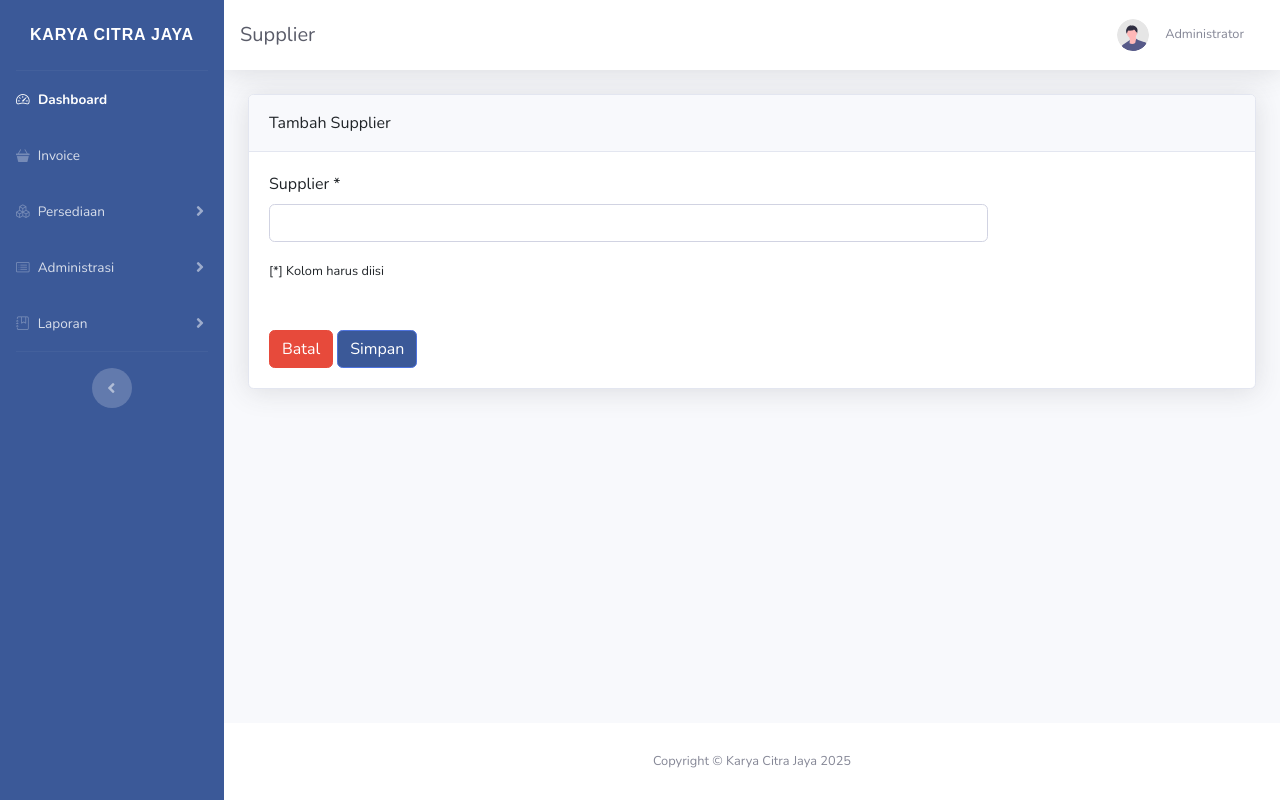
After one commit to nadiaamanda-22/karya_citra_jaya, a CodeIgniter app: page /karya_citra_jaya/supplier/addView in a window 1280 px wide. The commit adds this page. Run offline with CodeIgniter, Linux system fonts and the light colour scheme; some libraries are stand-ins or nearby versions.

Commit message:
feat : templating dan menu supplier

```diff
--- a/application/config/autoload.php
+++ b/application/config/autoload.php
@@ -1,5 +1,5 @@
 <?php
-defined('BASEPATH') OR exit('No direct script access allowed');
+defined('BASEPATH') or exit('No direct script access allowed');
 
 /*
 | -------------------------------------------------------------------
@@ -58,7 +58,7 @@ $autoload['packages'] = array();
 |
 |	$autoload['libraries'] = array('user_agent' => 'ua');
 */
-$autoload['libraries'] = array('database', 'Template');
+$autoload['libraries'] = array('database', 'Template', 'session', 'form_validation');
 
 /*
 | -------------------------------------------------------------------
--- /dev/null
+++ b/application/controllers/Supplier.php
@@ -0,0 +1,69 @@
+<?php
+defined('BASEPATH') or exit('No direct script access allowed');
+
+class Supplier extends CI_Controller
+{
+    public function index()
+    {
+        $data['title'] = 'Supplier';
+        $data['supplier'] = $this->db->get("t_supplier")->result();
+        $this->template->load('template/template', 'administrasi/supplier', $data);
+    }
+
+    public function addView()
+    {
+        $data['title'] = 'Supplier';
+        $this->template->load('template/template', 'administrasi/supplier_add', $data);
+    }
+
+    public function addData()
+    {
+        $this->form_validation->set_rules('supplier', 'Supplier', 'required');
+        if ($this->form_validation->run() != FALSE) {
+            $data = [
+                'supplier' => $this->input->post('supplier')
+            ];
+            $this->db->insert('t_supplier', $data);
+
+            $this->session->set_flashdata('message', 'berhasil tambah');
+            redirect('supplier');
+        } else {
+            $this->session->set_flashdata('message', 'error');
+            redirect('supplier/addView');
+        }
+    }
+
+    public function editView($id_supplier)
+    {
+        $data['title'] = 'Supplier';
+        $data['supplier'] = $this->db->query("SELECT * FROM t_supplier WHERE id_supplier='$id_supplier'")->row();
+        $this->template->load('template/template', 'administrasi/supplier_edit', $data);
+    }
+
+    public function editData($id_supplier)
+    {
+        $this->form_validation->set_rules('supplier', 'Supplier', 'required');
+        if ($this->form_validation->run() != FALSE) {
+            $data = [
+                'supplier' => $this->input->post('supplier')
+            ];
+            $this->db->where('id_supplier', $id_supplier);
+            $this->db->update('t_supplier', $data);
+
+            $this->session->set_flashdata('message', 'berhasil ubah');
+            redirect('supplier');
+        } else {
+            $this->session->set_flashdata('message', 'error');
+            redirect('supplier/editView/' . $id_supplier);
+        }
+    }
+
+    public function hapusData()
+    {
+        $id_supplier = $this->input->post('id');
+        $deleteData = $this->db->delete('t_supplier', ['id_supplier' => $id_supplier]);
+        if ($deleteData) {
+            echo json_encode('berhasil');
+        }
+    }
+}
--- /dev/null
+++ b/application/views/administrasi/supplier_add.php
@@ -0,0 +1,28 @@
+ <!-- Begin Page Content -->
+ <div class="container-fluid">
+     <div class="card shadow mb-4">
+         <div class="card-header py-3">
+             <p class="m-0">Tambah Supplier</p>
+         </div>
+         <div class="card-body">
+             <div class="row">
+                 <div class="col-md-9">
+                     <form action="<?= base_url('supplier/addData') ?>" method="post">
+                         <div class="mb-3">
+                             <label for="supplier" class="form-label">Supplier *</label>
+                             <input type="text" class="form-control" id="supplier" name="supplier">
+                             <?php if ($this->session->flashdata('message', 'error')): ?>
+                                 <small class="text-danger">Supplier harus diisi!</small>
+                             <?php endif; ?>
+                         </div>
+                         <div class="mb-5">
+                             <small>[*] Kolom harus diisi</small>
+                         </div>
+                         <a href="<?= base_url('supplier') ?>" class="btn btn-danger">Batal</a>
+                         <button type="submit" class="btn btn-primary">Simpan</button>
+                     </form>
+                 </div>
+             </div>
+         </div>
+     </div>
+ </div>
--- a/application/views/template/template.php
+++ b/application/views/template/template.php
@@ -2,30 +2,30 @@
 <html lang="en">
 
 <head>
-
     <meta charset="utf-8">
     <meta http-equiv="X-UA-Compatible" content="IE=edge">
     <meta name="viewport" content="width=device-width, initial-scale=1, shrink-to-fit=no">
     <meta name="description" content="">
     <meta name="author" content="">
 
+    <!-- template -->
     <title><?= $title ?></title>
     <link rel="icon" type="image/png" sizes="50x26" href="<?= base_url('assets/img/logo.png'); ?>">
+    <link href="<?= base_url('assets/') ?>vendor/fontawesome-free/css/all.min.css" rel="stylesheet" type="text/css">
+    <link href="<?= base_url('assets/') ?>css/custome.css" rel="stylesheet" type="text/css">
 
-    <!-- Custom fonts for this template-->
-    <link href="<?=base_url('assets/')?>vendor/fontawesome-free/css/all.min.css" rel="stylesheet" type="text/css">
-    <link href="<?=base_url('assets/')?>css/custome.css" rel="stylesheet" type="text/css">
-    <link
-        href="https://fonts.googleapis.com/css?family=Nunito:200,200i,300,300i,400,400i,600,600i,700,700i,800,800i,900,900i"
-        rel="stylesheet">
+    <!-- CDN -->
+    <link href="https://fonts.googleapis.com/css?family=Nunito:200,200i,300,300i,400,400i,600,600i,700,700i,800,800i,900,900i" rel="stylesheet">
+    <link href="https://cdn.jsdelivr.net/npm/bootstrap@5.3.3/dist/css/bootstrap.min.css" rel="stylesheet" integrity="sha384-QWTKZyjpPEjISv5WaRU9OFeRpok6YctnYmDr5pNlyT2bRjXh0JMhjY6hW+ALEwIH" crossorigin="anonymous">
+    <link rel="stylesheet" href="https://cdn.jsdelivr.net/npm/bootstrap-icons@1.11.3/font/bootstrap-icons.min.css">
+    <link rel="stylesheet" href="https://cdn.datatables.net/2.2.1/css/dataTables.dataTables.min.css">
 
-    <link href="https://cdn.jsdelivr.net/npm/bootstrap@5.3.3/dist/css/bootstrap.min.css" rel="stylesheet" integrity="sha384-QWTKZyjpPEjISv5WaRU9OFeRpok6YctnYmDr5pNlyT2bRjXh0JMhjY6hW+ALEwIH" crossorigin="anonymous">
-
-    <link rel="stylesheet" href="https://cdn.jsdelivr.net/npm/bootstrap-icons@1.11.3/font/bootstrap-icons.min.css">
+    <!-- CDN -->
+    <script src="https://code.jquery.com/jquery-3.7.1.min.js" integrity="sha256-/JqT3SQfawRcv/BIHPThkBvs0OEvtFFmqPF/lYI/Cxo=" crossorigin="anonymous"></script>
+    <script src="https://cdn.jsdelivr.net/npm/sweetalert2@11"></script>
 
     <!-- Custom styles for this template-->
     <link href="<?= base_url('assets/') ?>css/sb-admin-2.min.css" rel="stylesheet">
-
 </head>
 
 <body id="page-top">
@@ -46,7 +46,7 @@
 
             <!-- Nav Item - Dashboard -->
             <li class="nav-item active">
-                <a class="nav-link" href="index.html">
+                <a class="nav-link" href="<?= base_url('Dashboard') ?>">
                     <i class="bi bi-speedometer2"></i>
                     <span>Dashboard</span></a>
             </li>
@@ -81,7 +81,7 @@
                 <div id="listAdministrasi" class="collapse" aria-labelledby="headingTwo" data-parent="#accordionSidebar">
                     <div class="bg-white py-2 collapse-inner rounded">
                         <a class="collapse-item" href="buttons.html">Customer</a>
-                        <a class="collapse-item" href="cards.html">Supplier</a>
+                        <a class="collapse-item" href="<?= base_url('Supplier') ?>">Supplier</a>
                         <a class="collapse-item" href="cards.html">Rekening</a>
                     </div>
                 </div>
@@ -131,6 +131,9 @@
                         <i class="fa fa-bars"></i>
                     </button>
 
+                    <!-- title -->
+                    <h5 class="mb-0 text-gray-800"><?= $title ?></h5>
+
                     <!-- Topbar Navbar -->
                     <ul class="navbar-nav ml-auto">
 
@@ -139,7 +142,7 @@
                             <a class="nav-link dropdown-toggle" href="#" id="userDropdown" role="button"
                                 data-toggle="dropdown" aria-haspopup="true" aria-expanded="false">
                                 <img class="img-profile rounded-circle mr-3"
-                                    src="<?=base_url('assets/')?>img/default.svg">
+                                    src="<?= base_url('assets/') ?>img/default.svg">
                                 <span class="mr-2 d-none d-lg-inline text-gray-600 small">Administrator</span>
                             </a>
                             <!-- Dropdown - User Information -->
@@ -220,23 +223,26 @@
         </div>
     </div>
 
-    <!-- Bootstrap core JavaScript-->
-    <script src="<?= base_url('assets/') ?>vendor/jquery/jquery.min.js"></script>
+    <!-- CDN -->
+    <script src="https://cdn.datatables.net/2.2.1/js/dataTables.min.js"></script>
+    <script src="https://cdn.jsdelivr.net/npm/bootstrap@5.3.3/dist/js/bootstrap.bundle.min.js" integrity="sha384-YvpcrYf0tY3lHB60NNkmXc5s9fDVZLESaAA55NDzOxhy9GkcIdslK1eN7N6jIeHz" crossorigin="anonymous"></script>
+
+    <!-- template-->
+    <!-- <script src="<?= base_url('assets/') ?>vendor/jquery/jquery.min.js"></script> -->
     <script src="<?= base_url('assets/') ?>vendor/bootstrap/js/bootstrap.bundle.min.js"></script>
-
-    <!-- Core plugin JavaScript-->
-    <script src="<?= base_url('assets/') ?>vendor/jquery-easing/jquery.easing.min.js"></script>
-
-    <!-- Custom scripts for all pages-->
+    <!-- <script src="<?= base_url('assets/') ?>vendor/jquery-easing/jquery.easing.min.js"></script> -->
     <script src="<?= base_url('assets/') ?>js/sb-admin-2.min.js"></script>
 
     <!-- Page level plugins -->
-    <script src="<?= base_url('assets/') ?>vendor/chart.js/Chart.min.js"></script>
+    <!-- <script src="<?= base_url('assets/') ?>vendor/chart.js/Chart.min.js"></script> -->
 
     <!-- Page level custom scripts -->
-    <script src="<?= base_url('assets/') ?>js/demo/chart-area-demo.js"></script>
-    <script src="<?= base_url('assets/') ?>js/demo/chart-pie-demo.js"></script>
-    <script src="https://cdn.jsdelivr.net/npm/bootstrap@5.3.3/dist/js/bootstrap.bundle.min.js" integrity="sha384-YvpcrYf0tY3lHB60NNkmXc5s9fDVZLESaAA55NDzOxhy9GkcIdslK1eN7N6jIeHz" crossorigin="anonymous"></script>
+    <!-- <script src="<?= base_url('assets/') ?>js/demo/chart-area-demo.js"></script>
+    <script src="<?= base_url('assets/') ?>js/demo/chart-pie-demo.js"></script> -->
+
+    <script>
+        let table = new DataTable('#dataTable-data');
+    </script>
 
 </body>
 
--- a/assets/css/custome.css
+++ b/assets/css/custome.css
@@ -1,10 +1,16 @@
 .border-left-warnaUtama {
 	border-left: 0.25rem solid #3b5998 !important;
 }
-.warna-utama {
-	background-color: #3b5998;
+.warna-utama,
+.btn-primary {
+	background-color: #3b5998 !important;
 }
 
 .text-utama {
 	color: #3b5998;
 }
+
+table.dataTable thead td {
+	background-color: #3b5998;
+	color: #fff;
+}
```
Also changed, not shown: application/views/administrasi/supplier.php (added, +110 -0 lines), application/views/administrasi/supplier_edit.php (added, +28 -0 lines), application/views/dashboard/dashboard.php (+2 -6 lines), application/views/login.php (+4 -6 lines). Lines whose indentation alone changed are shown as unchanged.
